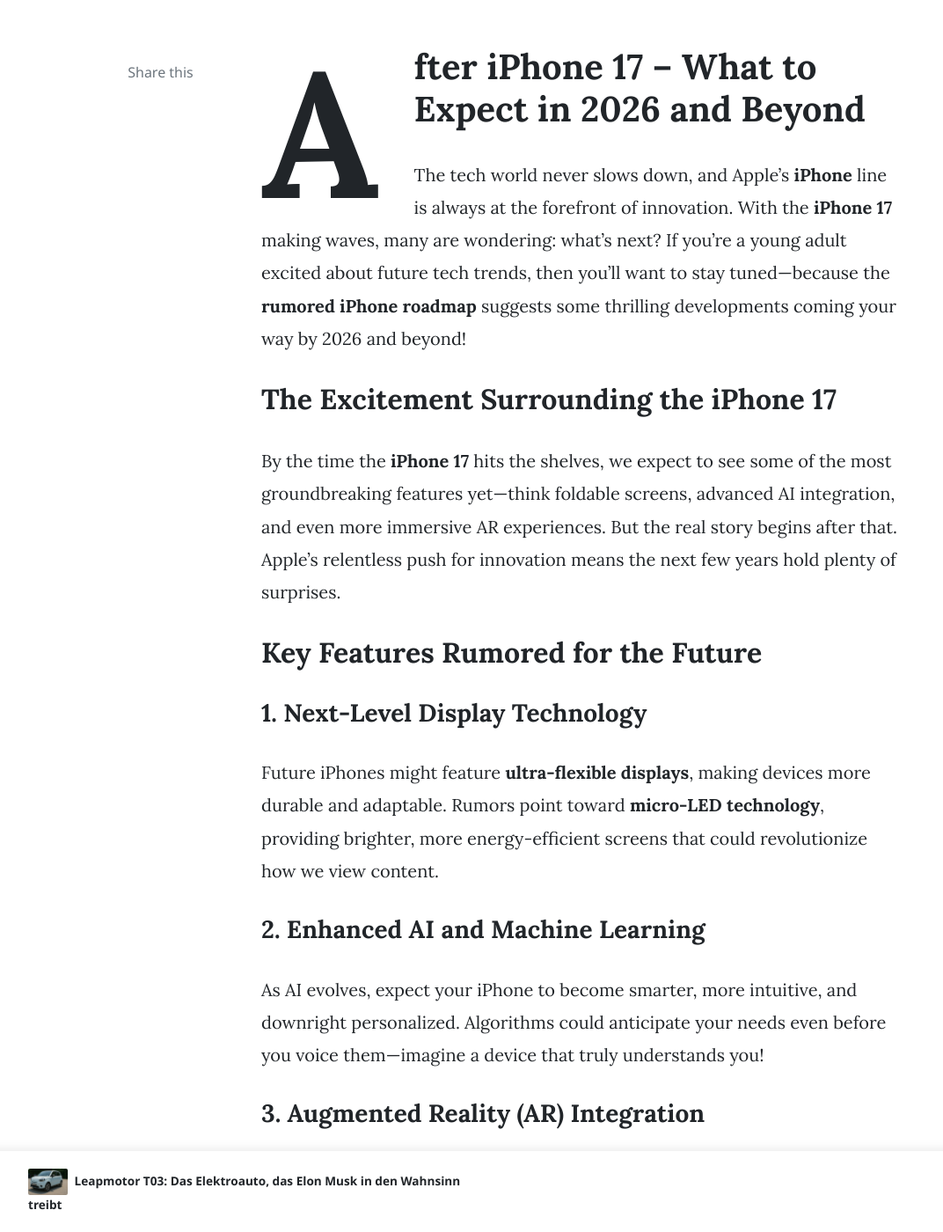
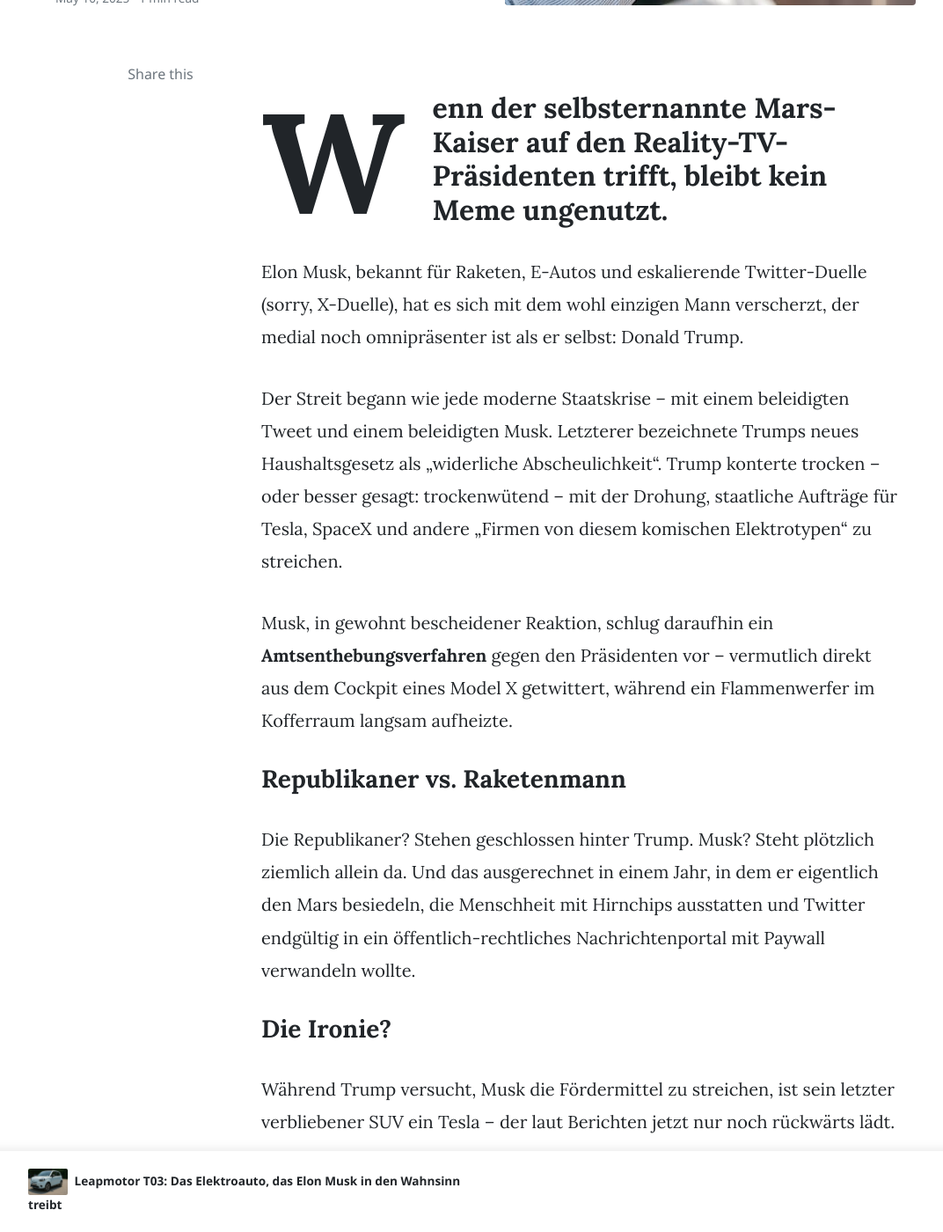
Before and after one commit to reprojekted/mundana-theme-jekyll-master, a Jekyll site: the page built from _posts/2025-05-10-generated-post.md, in a window 1280 px wide and 1400 px high, scrolled down 470 px. Shown: the whole window at 88% size, without its empty margins (73-1145 px from the left). Built offline with Jekyll 4.4.1, drawn with Linux system fonts in a browser that asks for light colours; nearby versions of some CDN libraries; comment, search, counter and statistics services are not loaded; some of the changed text lies outside the part shown.

Commit message:
Update 2025-05-10-generated-post.md

```diff
--- a/_posts/2025-05-10-generated-post.md
+++ b/_posts/2025-05-10-generated-post.md
@@ -1,52 +1,29 @@
 ---
 layout: post
-title: "After iPhone 17 – What to Expect in 2026 and Beyond"
+title: "Machtkampf mit Trump: Elon Musk hat sich wohl verzockt"
 author: "alex"
-categories: [ "Jekyll", "tutorial" ]
+categories: [ "MUSK" ]
 image: "https://cdn.jsdelivr.net/gh/reprojekted/mundana-theme-jekyll-master@main/assets/images/ai-in-finance.jpeg"
-tags: [ "rumored -i-phone‌-roadmap" ]
+tags: [ "MUSK-TAGS" ]
 ---
 
-# After iPhone 17 – What to Expect in 2026 and Beyond
+## Wenn der selbsternannte Mars-Kaiser auf den Reality-TV-Präsidenten trifft, bleibt kein Meme ungenutzt.
 
-The tech world never slows down, and Apple’s **iPhone** line is always at the forefront of innovation. With the **iPhone 17** making waves, many are wondering: what’s next? If you’re a young adult excited about future tech trends, then you’ll want to stay tuned—because the **rumored ‌iPhone‌ roadmap** suggests some thrilling developments coming your way by 2026 and beyond!
+Elon Musk, bekannt für Raketen, E-Autos und eskalierende Twitter-Duelle (sorry, X-Duelle), hat es sich mit dem wohl einzigen Mann verscherzt, der medial noch omnipräsenter ist als er selbst: Donald Trump.
 
-## The Excitement Surrounding the **iPhone 17**
+Der Streit begann wie jede moderne Staatskrise – mit einem beleidigten Tweet und einem beleidigten Musk. Letzterer bezeichnete Trumps neues Haushaltsgesetz als „widerliche Abscheulichkeit“. Trump konterte trocken – oder besser gesagt: trockenwütend – mit der Drohung, staatliche Aufträge für Tesla, SpaceX und andere „Firmen von diesem komischen Elektrotypen“ zu streichen.
 
-By the time the **iPhone 17** hits the shelves, we expect to see some of the most groundbreaking features yet—think foldable screens, advanced AI integration, and even more immersive AR experiences. But the real story begins after that. Apple’s relentless push for innovation means the next few years hold plenty of surprises.
+Musk, in gewohnt bescheidener Reaktion, schlug daraufhin ein **Amtsenthebungsverfahren** gegen den Präsidenten vor – vermutlich direkt aus dem Cockpit eines Model X getwittert, während ein Flammenwerfer im Kofferraum langsam aufheizte.
 
-## Key Features Rumored for the Future
+### Republikaner vs. Raketenmann
 
-### 1. **Next-Level Display Technology**
+Die Republikaner? Stehen geschlossen hinter Trump. Musk? Steht plötzlich ziemlich allein da. Und das ausgerechnet in einem Jahr, in dem er eigentlich den Mars besiedeln, die Menschheit mit Hirnchips ausstatten und Twitter endgültig in ein öffentlich-rechtliches Nachrichtenportal mit Paywall verwandeln wollte.
 
-Future iPhones might feature **ultra-flexible displays**, making devices more durable and adaptable. Rumors point toward **micro-LED technology**, providing brighter, more energy-efficient screens that could revolutionize how we view content.
+### Die Ironie?
 
-### 2. **Enhanced AI and Machine Learning**
+Während Trump versucht, Musk die Fördermittel zu streichen, ist sein letzter verbliebener SUV ein Tesla – der laut Berichten jetzt nur noch rückwärts lädt.
 
-As AI evolves, expect your iPhone to become smarter, more intuitive, and downright personalized. Algorithms could anticipate your needs even before you voice them—imagine a device that truly understands you!
+### Fazit
 
-### 3. **Augmented Reality (AR) Integration**
-
-Apple has been investing heavily in AR. Future models could include **built-in AR capabilities**, turning your phone into a powerful AR device—perfect for gaming, social media, or even virtual shopping experiences.
-
-### 4. **Sustainable and Eco-Friendly Design**
-
-With climate awareness rising, expect Apple to focus on **sustainable materials** and **renewable energy** in their manufacturing processes. Plus, longer-lasting batteries and repairable components could become standard.
-
-## The 2026 and Beyond **Rumored ‌iPhone‌ Roadmap**
-
-Looking ahead, the **rumored ‌iPhone‌ roadmap** hints at a series of innovative milestones:
-
-- **iPhone 18 (2024):** Foldable form factor, improved AR features, and possibly the first **AR contact lenses**.
-- **iPhone 19 (2025):** Quantum processing chips, ultra-fast connectivity (think 6G), and further wearable integrations.
-- **iPhone 20 (2026):** The **ultimate device**—borderless, transparent screens, seamless brain-computer interfaces, and even more immersive AR/VR experiences.
-
-## What Does All This Mean for Young Adults?
-
-The future of the iPhone is not just about shiny new gadgets—it's about transforming how we connect, create, and experience the world. Whether it’s peer-to-peer sharing, gaming, or virtual socializing, the **rumored ‌iPhone‌ roadmap** promises to make these experiences more engaging and seamless than ever.
-
-## Stay Ahead of the Curve!
-
-The best way to ride this wave of innovation is to stay informed. Follow updates on the **rumored ‌iPhone‌ roadmap** and be prepared for an era of truly revolutionary technology. The future is bright, and it’s just around the corner!
-
-**Don’t wait—subscribe to our newsletter now and be the first to know about the latest leaks and rumors on the upcoming iPhones. Empower your tech-savvy side and get ready to experience the future today!**
+Musk hat sich verzockt – politisch, wirtschaftlich und wahrscheinlich auch bei seiner nächsten Meme-Investition in Dogecoin. Und während Trump auf Wahlkampf geht, bleibt Musk nur ein Tweet:
+**„Next stop: Mars. Humans optional.“**
```
